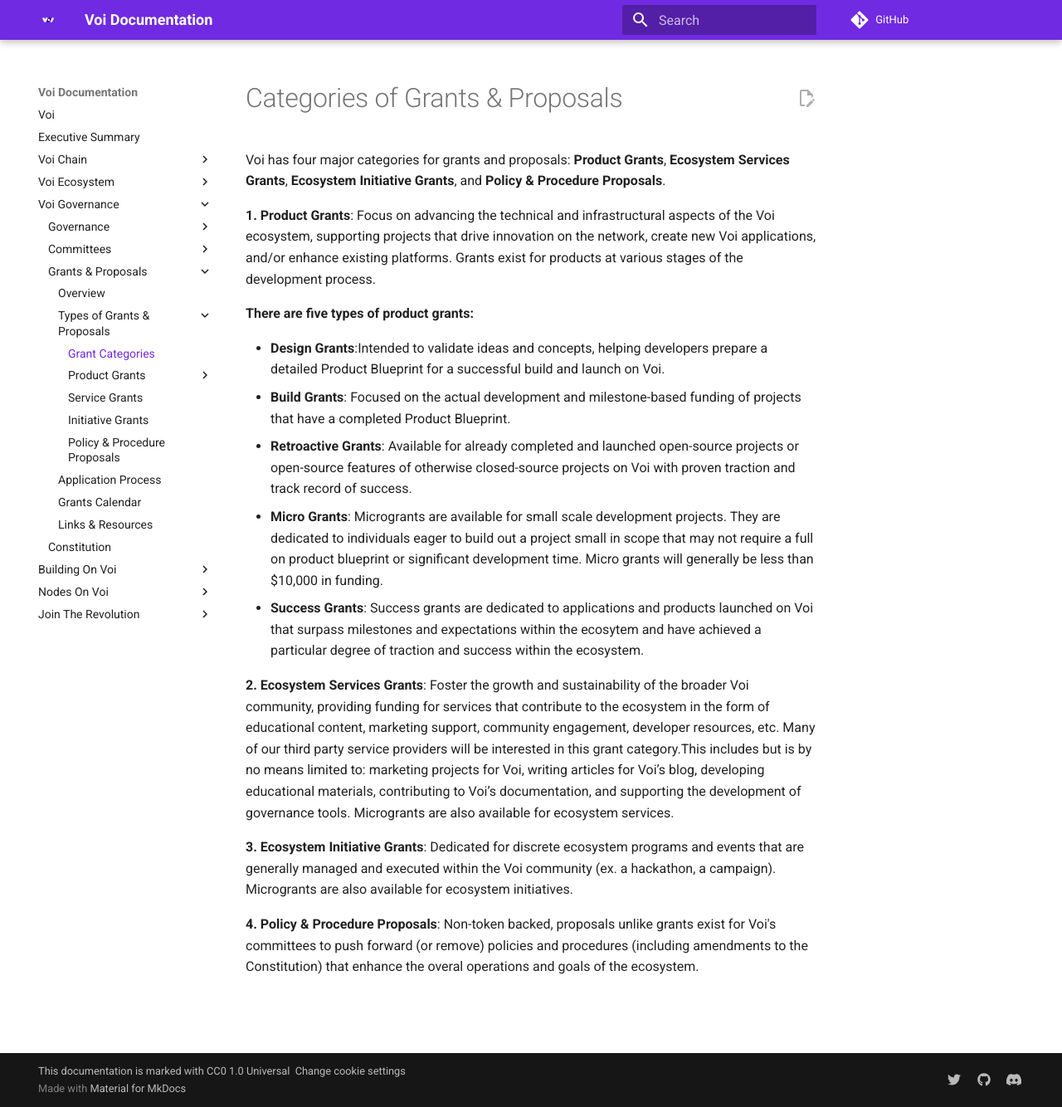
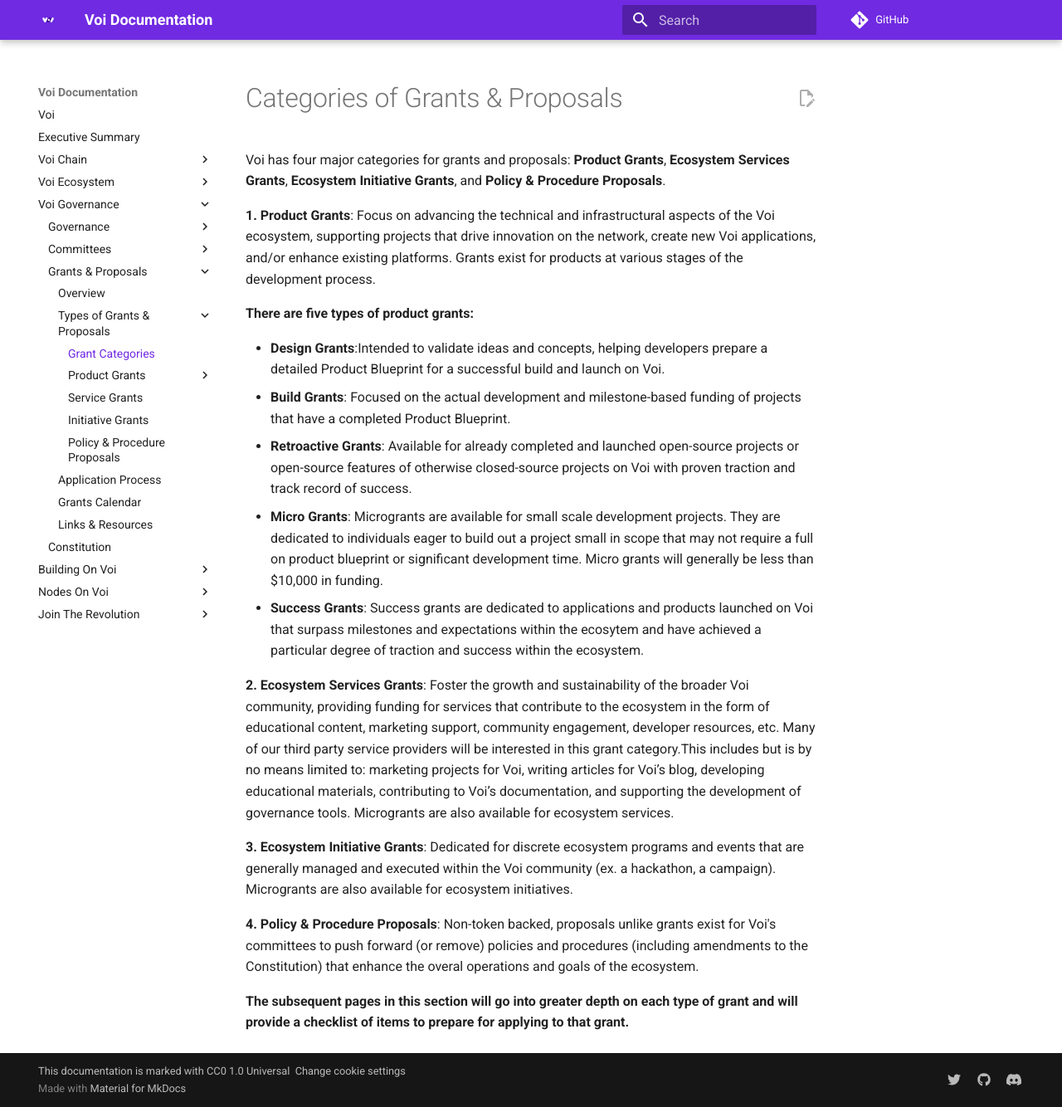
Before and after one commit to VoiNetwork/learn-more, an MkDocs documentation site: the page built from docs/governance/proposals/types-of-grants.md, in a window 1280 px wide and 1334 px high. Shown: the whole window at 83% size. Built offline with MkDocs 1.6.1 and Material for MkDocs 9.7.7, drawn with Linux system fonts in a browser that asks for light colours; plug-ins that fetch from the network failed and are left out; comment, search, counter and statistics services are not loaded.

Commit message:
Update types-of-grants.md

```diff
--- a/docs/governance/proposals/types-of-grants.md
+++ b/docs/governance/proposals/types-of-grants.md
@@ -17,3 +17,5 @@
 **3. Ecosystem Initiative Grants**: Dedicated for discrete ecosystem programs and events that are generally managed and executed within the Voi community (ex. a hackathon, a campaign). Microgrants are also available for ecosystem initiatives.
 
 **4. Policy & Procedure Proposals**: Non-token backed, proposals unlike grants exist for Voi's committees to push forward (or remove) policies and procedures (including amendments to the Constitution) that enhance the overal operations and goals of the ecosystem.
+
+**The subsequent pages in this section will go into greater depth on each type of grant and will provide a checklist of items to prepare for applying to that grant.**
```
